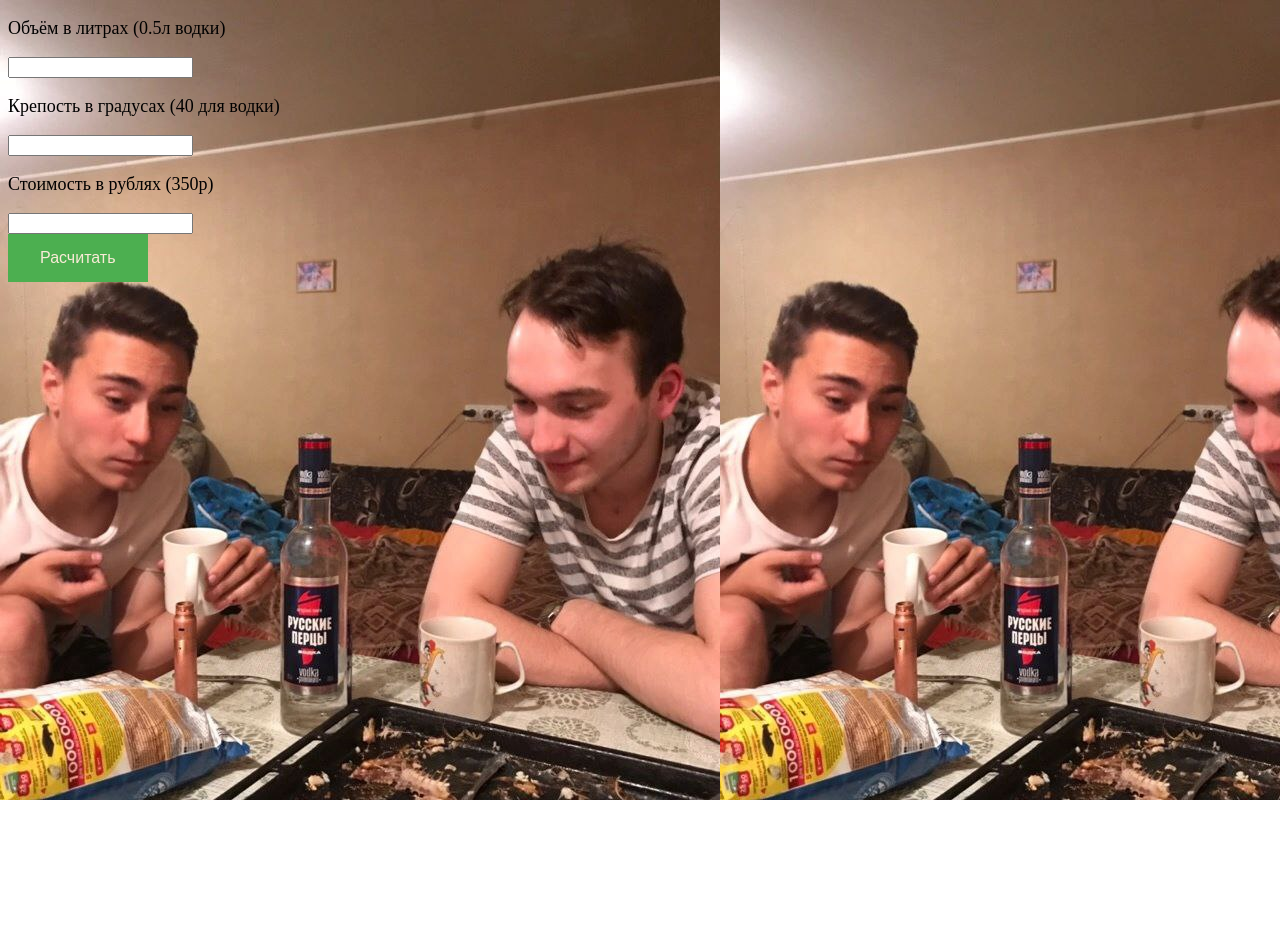
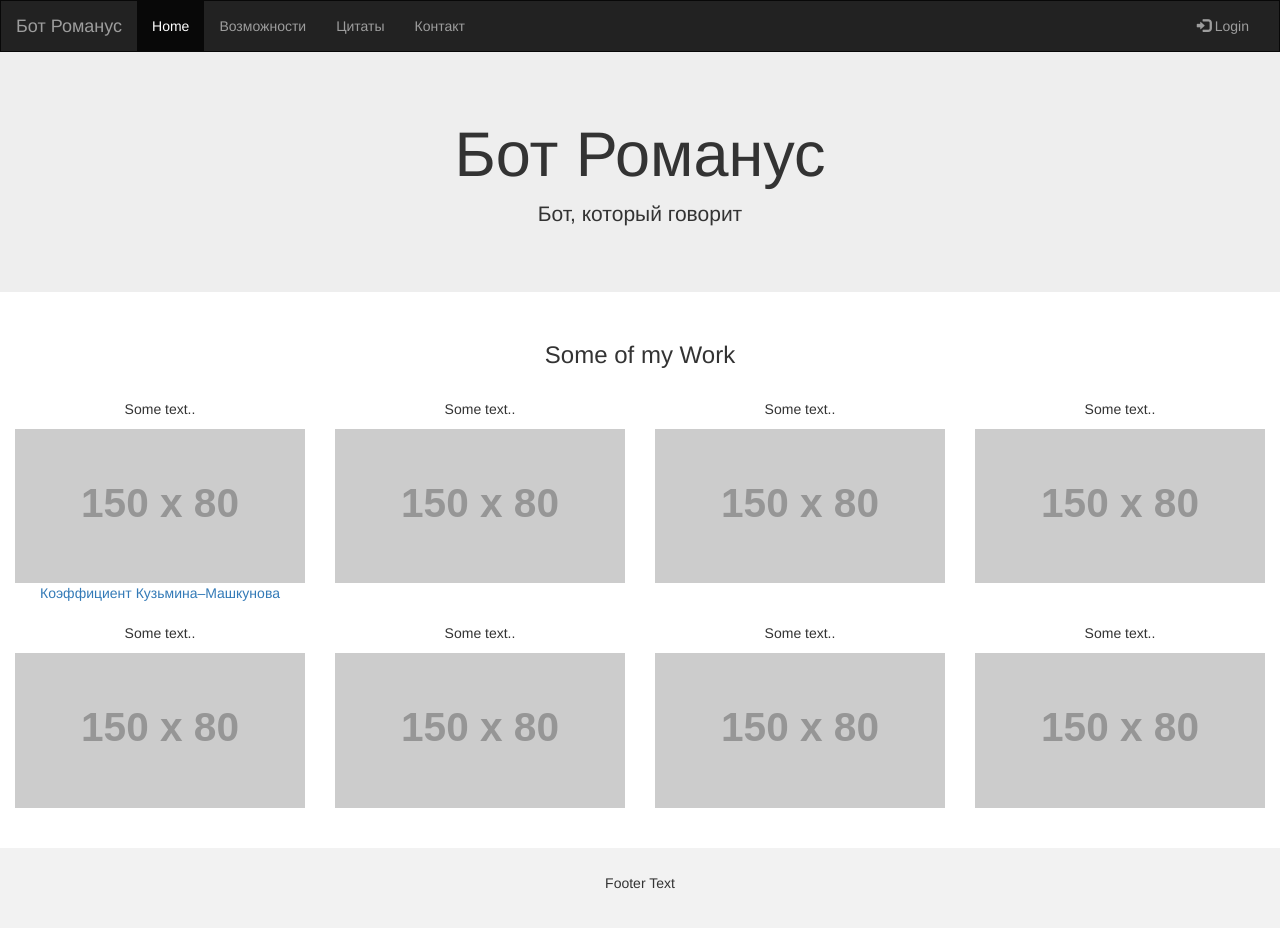
Before and after one commit to themiffy/themiffy.github.io, a plain HTML site: page index.html in a window 1280 px wide. Before the commit the page ends 800 px from the top, so only its background shows below. Drawn offline with nearby package versions, Linux system fonts and the light colour scheme; placeholder pictures from the web are drawn by us.

Commit message:
repurpused page for bot :wq

```diff
--- a/index.html
+++ b/index.html
@@ -1,20 +1,106 @@
 <!DOCTYPE html>
-<html>
- <head>
-  <meta charset="utf-8" />
-  <link href="styles.css" rel="stylesheet">
-  <script src="script.js"></script>
-  <title>Коэффициент Кузьмина–Машкунова</title>
- </head>
- <body>
-    <p>Объём в литрах (0.5л водки)</p>
-    <input type="text" class="input" id = "input_volume">
-    <p>Крепость в градусах (40 для водки)</p>
-    <input type="text" class="input" id = "input_strengh">
-    <p>Стоимость в рублях (350р)</p>
-    <input type="text" class="input" id = "input_cost">
-    <br>
-    <button сlass="calc" onclick="calculate()" id="calc_btn">Расчитать</button>
-    <p id="result"></p>
- </body>
+<html lang="en">
+<head>
+  <title>Bootstrap Example</title>
+  <meta charset="utf-8">
+  <meta name="viewport" content="width=device-width, initial-scale=1">
+  <link rel="stylesheet" href="https://maxcdn.bootstrapcdn.com/bootstrap/3.4.1/css/bootstrap.min.css">
+  <script src="https://ajax.googleapis.com/ajax/libs/jquery/3.6.4/jquery.min.js"></script>
+  <script src="https://maxcdn.bootstrapcdn.com/bootstrap/3.4.1/js/bootstrap.min.js"></script>
+  <style>
+    /* Remove the navbar's default margin-bottom and rounded borders */
+    .navbar {
+      margin-bottom: 0;
+      border-radius: 0;
+    }
+
+    /* Add a gray background color and some padding to the footer */
+    footer {
+      background-color: #f2f2f2;
+      padding: 25px;
+    }
+  </style>
+</head>
+<body>
+
+<nav class="navbar navbar-inverse">
+  <div class="container-fluid">
+    <div class="navbar-header">
+      <button type="button" class="navbar-toggle" data-toggle="collapse" data-target="#myNavbar">
+        <span class="icon-bar"></span>
+        <span class="icon-bar"></span>
+        <span class="icon-bar"></span>
+      </button>
+      <a class="navbar-brand" href="#">Бот Романус</a>
+    </div>
+    <div class="collapse navbar-collapse" id="myNavbar">
+      <ul class="nav navbar-nav">
+        <li class="active"><a href="#">Home</a></li>
+        <li><a href="#">Возможности</a></li>
+        <li><a href="#">Цитаты</a></li>
+        <li><a href="#">Контакт</a></li>
+      </ul>
+      <ul class="nav navbar-nav navbar-right">
+        <li><a href="#"><span class="glyphicon glyphicon-log-in"></span> Login</a></li>
+      </ul>
+    </div>
+  </div>
+</nav>
+
+<div class="jumbotron">
+  <div class="container text-center">
+    <h1>Бот Романус</h1>
+    <p>Бот, который говорит</p>
+  </div>
+</div>
+
+<div class="container-fluid bg-3 text-center">
+  <h3>Some of my Work</h3><br>
+  <div class="row">
+    <div class="col-sm-3">
+      <p>Some text..</p>
+      <img src="https://placehold.it/150x80?text=IMAGE" class="img-responsive" style="width:100%" alt="Image">
+      <a href="km.html">Коэффициент Кузьмина–Машкунова</a>
+    </div>
+    <div class="col-sm-3">
+      <p>Some text..</p>
+      <img src="https://placehold.it/150x80?text=IMAGE" class="img-responsive" style="width:100%" alt="Image">
+    </div>
+    <div class="col-sm-3">
+      <p>Some text..</p>
+      <img src="https://placehold.it/150x80?text=IMAGE" class="img-responsive" style="width:100%" alt="Image">
+    </div>
+    <div class="col-sm-3">
+      <p>Some text..</p>
+      <img src="https://placehold.it/150x80?text=IMAGE" class="img-responsive" style="width:100%" alt="Image">
+    </div>
+  </div>
+</div><br>
+
+<div class="container-fluid bg-3 text-center">
+  <div class="row">
+    <div class="col-sm-3">
+      <p>Some text..</p>
+      <img src="https://placehold.it/150x80?text=IMAGE" class="img-responsive" style="width:100%" alt="Image">
+    </div>
+    <div class="col-sm-3">
+      <p>Some text..</p>
+      <img src="https://placehold.it/150x80?text=IMAGE" class="img-responsive" style="width:100%" alt="Image">
+    </div>
+    <div class="col-sm-3">
+      <p>Some text..</p>
+      <img src="https://placehold.it/150x80?text=IMAGE" class="img-responsive" style="width:100%" alt="Image">
+    </div>
+    <div class="col-sm-3">
+      <p>Some text..</p>
+      <img src="https://placehold.it/150x80?text=IMAGE" class="img-responsive" style="width:100%" alt="Image">
+    </div>
+  </div>
+</div><br><br>
+
+<footer class="container-fluid text-center">
+  <p>Footer Text</p>
+</footer>
+
+</body>
 </html>
```
Also changed, not shown: km.html (added, +20 -0 lines).
